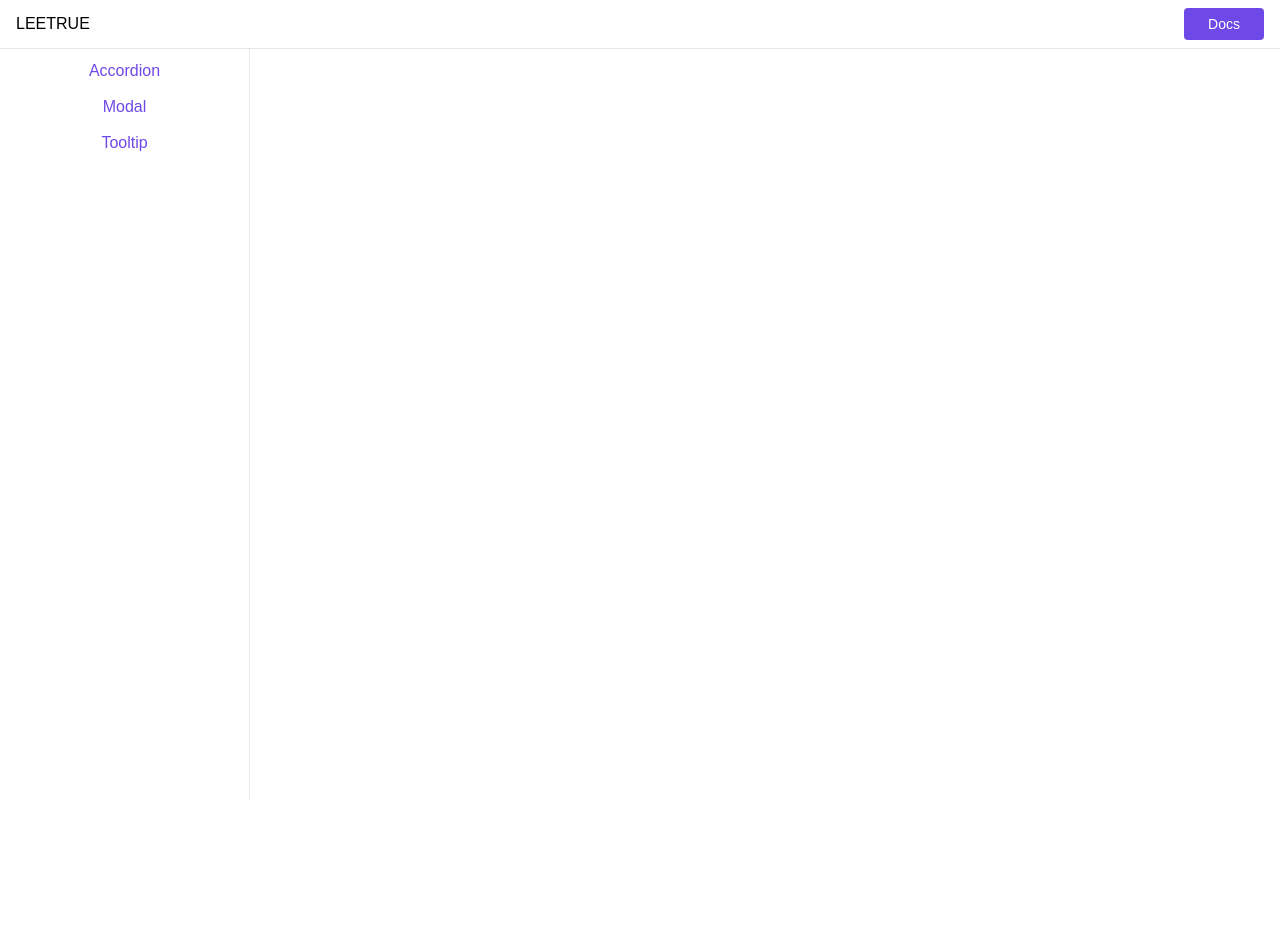
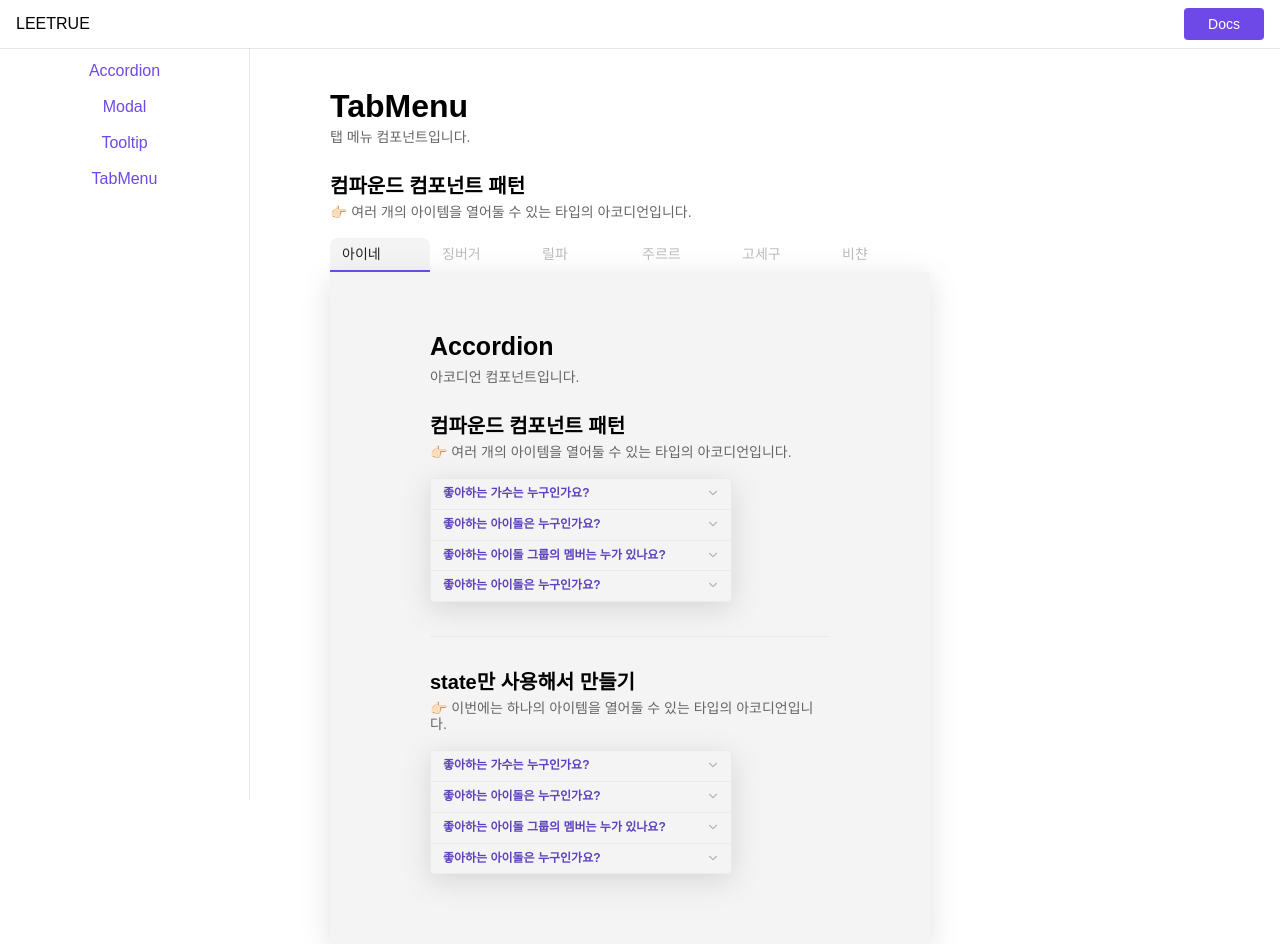
Before and after one commit to kordobby/leetrue-ui-library, a React (Vite) app: page /component/tabmenu in a window 1280 px wide. Before the commit the page ends 800 px from the top, so only its background shows below. Built offline with nearby package versions, Linux system fonts and the light colour scheme.

Commit message:
add. TabMenu 컴포넌트 작성

```diff
--- /dev/null
+++ b/src/components/@core/tabMenu/TabMenu.tsx
@@ -0,0 +1,154 @@
+import { css } from "@emotion/react";
+import colors from "constants/colors";
+import { PropsWithChildren, ReactNode, createContext, useCallback, useContext, useState } from "react";
+
+interface TabMenuContextType {
+  value: string;
+  setter: (id: string) => void;
+}
+
+const TabMenuContext = createContext<TabMenuContextType | null>(null);
+const useTabMenuContext = () => {
+  const context = useContext(TabMenuContext);
+  if (!context) {
+    throw "Error";
+  }
+
+  return context;
+};
+
+interface TabMenuRootProps extends PropsWithChildren {
+  initialValue: string;
+}
+function TabMenuRoot({ initialValue, children }: TabMenuRootProps) {
+  const [item, setItem] = useState<string>(initialValue);
+
+  const setter = useCallback((id: string) => {
+    setItem(id);
+  }, []);
+
+  return (
+    <TabMenuContext.Provider value={{ value: item, setter }}>
+      <div
+        css={css`
+          display: flex;
+          width: 600px;
+          height: 100%;
+          position: relative;
+        `}
+      >
+        {children}
+      </div>
+    </TabMenuContext.Provider>
+  );
+}
+
+interface TabMenuItemProps extends PropsWithChildren {
+  id: string;
+  title: string;
+  content: (props: unknown) => JSX.Element;
+  itemLength?: number;
+}
+
+const TabMenuItemContext = createContext<{
+  id: string;
+  title: string;
+  content: (props: unknown) => JSX.Element;
+} | null>(null);
+
+const useTabMenuItemContext = () => {
+  const context = useContext(TabMenuItemContext);
+  if (!context) {
+    throw "Error";
+  }
+
+  return context;
+};
+
+function TabMenuItem({ title, content, id, itemLength, children }: TabMenuItemProps) {
+  const width = itemLength ? 100 / itemLength : 100;
+  return (
+    <TabMenuItemContext.Provider value={{ id, title, content }}>
+      <div
+        css={css`
+          width: ${width}%;
+        `}
+      >
+        {children}
+      </div>
+    </TabMenuItemContext.Provider>
+  );
+}
+
+function TabMenuTrigger() {
+  const { value, setter } = useTabMenuContext();
+  const { id, title } = useTabMenuItemContext();
+  const isActive = value === id;
+
+  return (
+    <div
+      css={css`
+        padding: 8px 12px;
+        box-sizing: border-box;
+        border-top-left-radius: 8px;
+        border-top-right-radius: 8px;
+
+        &:hover {
+          background-color: ${!isActive && colors.secondary};
+          border-bottom: ${!isActive && `2px solid ${colors.outline}`};
+          color: ${isActive ? colors.gray900 : colors.gray900};
+          transition: background 0.25s ease-in-out;
+        }
+        background-color: ${isActive && colors.gray200};
+        border-bottom: ${isActive && `2px solid ${colors.primary}`};
+        color: ${isActive ? colors.gray900 : colors.gray600};
+        cursor: pointer;
+
+        font-size: 14px;
+      `}
+      onClick={() => setter(id)}
+    >
+      {title}
+    </div>
+  );
+}
+
+function TabMenuContent() {
+  const { value } = useTabMenuContext();
+  const { id, content } = useTabMenuItemContext();
+  const Component = content;
+  const isActive = value === id;
+
+  return (
+    <div
+      css={css`
+        position: absolute;
+        width: 100%;
+        left: 0;
+        top: 34px;
+        padding: ${isActive && `20px 20px`};
+        box-sizing: border-box;
+        background-color: ${colors.gray200};
+
+        border-bottom-left-radius: 8px;
+        border-bottom-right-radius: 8px;
+
+        box-shadow: rgba(100, 100, 111, 0.2) 0px 7px 29px 0px;
+
+        font-size: 12.5px;
+        // display: ${isActive ? "block" : "none"};
+        max-height: ${!isActive && 0}px;
+        overflow: hidden;
+      `}
+    >
+      <Component />
+    </div>
+  );
+}
+
+const Root = TabMenuRoot;
+const Item = TabMenuItem;
+const Trigger = TabMenuTrigger;
+const Content = TabMenuContent;
+
+export { Root, Item, Trigger, Content };
--- /dev/null
+++ b/src/components/@core/tabMenu/data.ts
@@ -0,0 +1,37 @@
+import { AccordionPage } from "pages/AccordionPage";
+import { TooltipPage } from "pages/TooltipPage";
+
+const data = [
+  {
+    id: "1",
+    title: "아이네",
+    description: AccordionPage,
+  },
+  {
+    id: "2",
+    title: "징버거",
+    description: TooltipPage,
+  },
+  {
+    id: "3",
+    title: "릴파",
+    description: AccordionPage,
+  },
+  {
+    id: "4",
+    title: "주르르",
+    description: TooltipPage,
+  },
+  {
+    id: "5",
+    title: "고세구",
+    description: AccordionPage,
+  },
+  {
+    id: "6",
+    title: "비챤",
+    description: TooltipPage,
+  },
+];
+
+export default data;
--- a/src/components/@elements/Menu.tsx
+++ b/src/components/@elements/Menu.tsx
@@ -5,6 +5,7 @@ const data = [
   { id: "accordion", name: "Accordion", path: "/component/accordion" },
   { id: "modal", name: "Modal", path: "/component/modal" },
   { id: "tooltip", name: "Tooltip", path: "/component/tooltip" },
+  { id: "tabmenu", name: "TabMenu", path: "/component/tabmenu" },
 ];
 export function Menu() {
   return (
--- a/src/libs/router/Router.tsx
+++ b/src/libs/router/Router.tsx
@@ -1,4 +1,5 @@
 import { AccordionPage } from "pages/AccordionPage";
+import { TabMenuPage } from "pages/TabMenuPage";
 import { TooltipPage } from "pages/TooltipPage";
 // eslint-disable-next-line import/no-extraneous-dependencies
 import { Routes, Route } from "react-router-dom";
@@ -7,6 +8,7 @@ function Router() {
     <Routes>
       <Route path={"/component/accordion"} element={<AccordionPage />} />
       <Route path={"/component/tooltip"} element={<TooltipPage />} />
+      <Route path={"/component/tabmenu"} element={<TabMenuPage />} />
     </Routes>
   );
 }
--- /dev/null
+++ b/src/pages/TabMenuPage.tsx
@@ -0,0 +1,32 @@
+import PageLayout from "components/layout/PageLayout";
+import * as TabMenu from "../components/@core/tabMenu/TabMenu";
+import data from "components/@core/tabMenu/data";
+
+export function TabMenuPage() {
+  const initialValue = data[0].id;
+  return (
+    <PageLayout>
+      <PageLayout.Title>TabMenu</PageLayout.Title>
+      <PageLayout.Desc>탭 메뉴 컴포넌트입니다.</PageLayout.Desc>
+
+      <PageLayout.Item>
+        <PageLayout.SubTitle>컴파운드 컴포넌트 패턴</PageLayout.SubTitle>
+        <PageLayout.SubDesc>여러 개의 아이템을 열어둘 수 있는 타입의 아코디언입니다.</PageLayout.SubDesc>
+        <TabMenu.Root initialValue={initialValue}>
+          {data.map((value) => (
+            <TabMenu.Item
+              key={value.id}
+              itemLength={data.length}
+              id={value.id}
+              title={value.title}
+              content={value.description}
+            >
+              <TabMenu.Trigger />
+              <TabMenu.Content />
+            </TabMenu.Item>
+          ))}
+        </TabMenu.Root>
+      </PageLayout.Item>
+    </PageLayout>
+  );
+}
```
Also changed, not shown: src/components/@core/tabMenu/TabMenu.md (added, +37 -0 lines).
